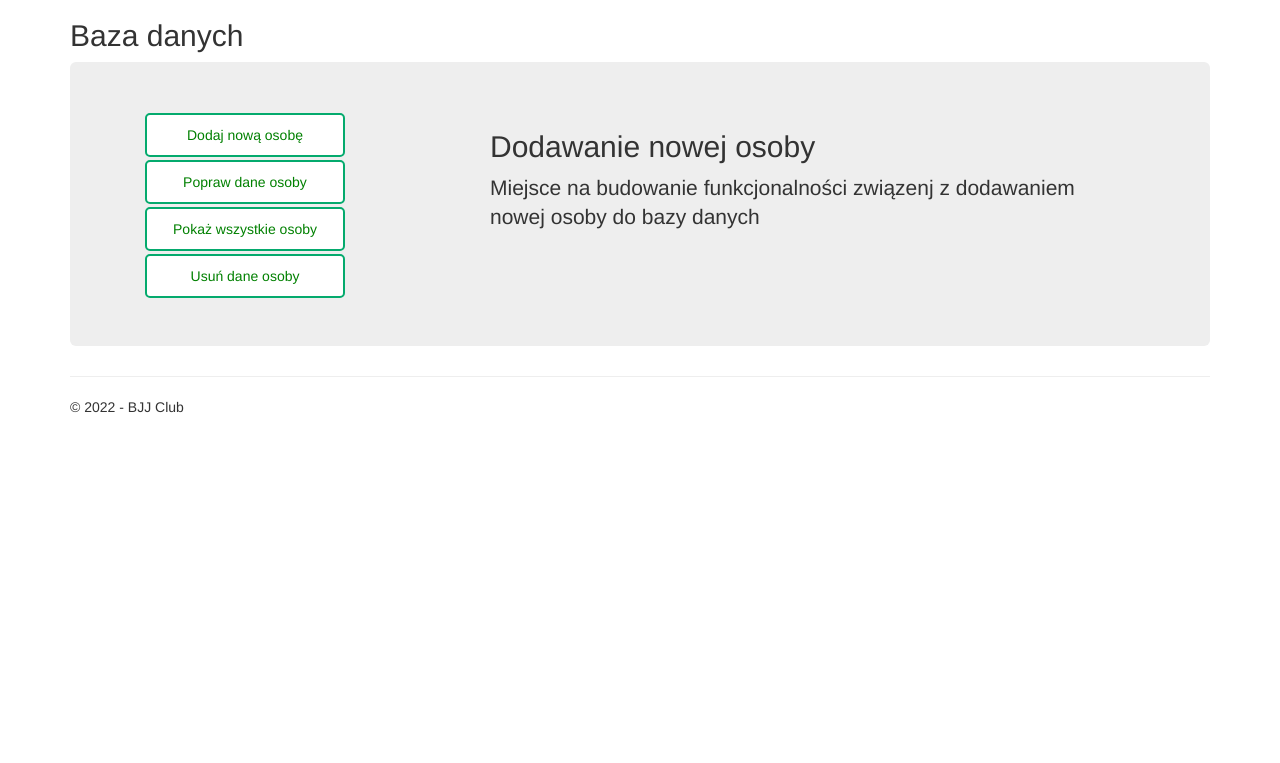
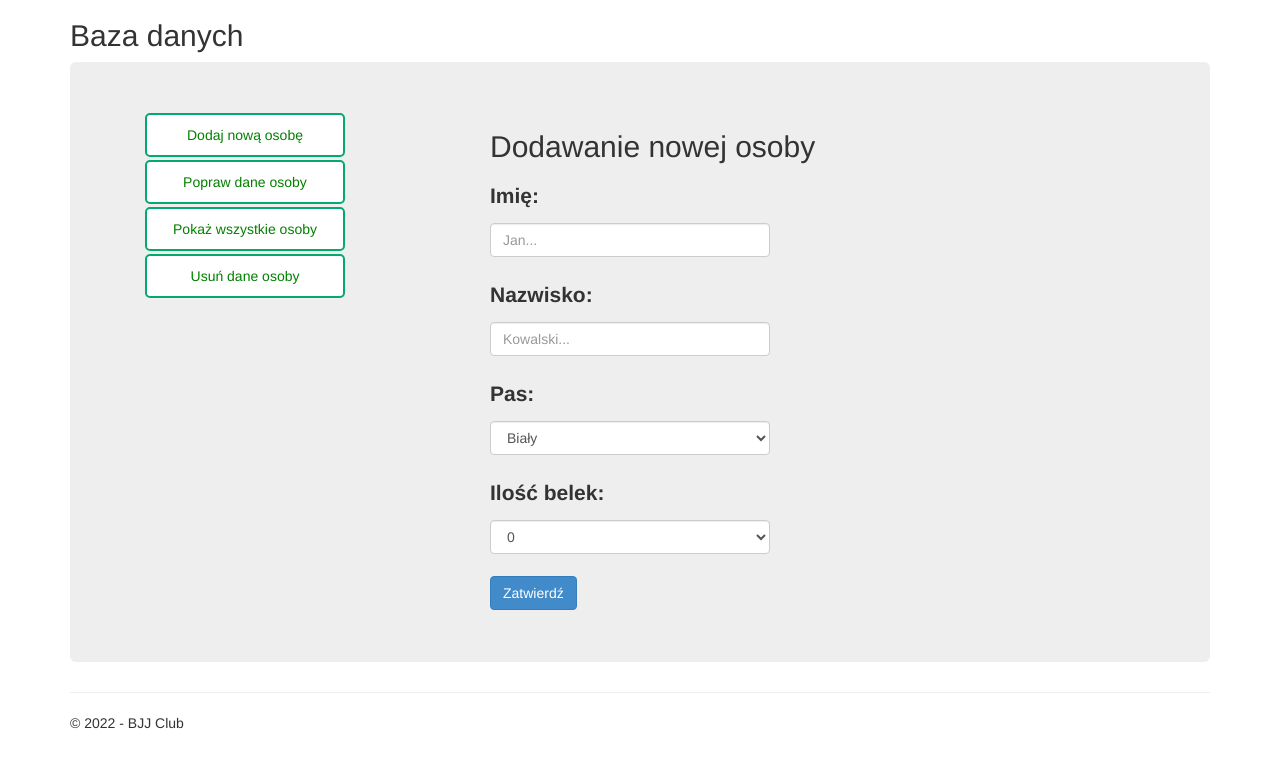
Before and after one commit to TomaszMeczkowski/Projekt_01_Web_Flask, a Flask app: page /baza_dodaj_osobe in a window 1280 px wide. Shown: the part 51-814 px from the top of the page. Before the commit the page ends 464 px from the top, so only its background shows below. Run offline with Flask 2, Linux system fonts and the light colour scheme; parts of the project's set-up code (start-up, migrations or seed data) failed here and were passed over; some libraries are stand-ins or nearby versions.

Commit message:
inch by inch

```diff
--- a/Aplikacja_klubowa_bjj/Aplikacja_klubowa_bjj/templates/baza_danych/baza_dodaj_osobe.html
+++ b/Aplikacja_klubowa_bjj/Aplikacja_klubowa_bjj/templates/baza_danych/baza_dodaj_osobe.html
@@ -3,7 +3,43 @@
 {% block body %}
 
 <h2>Dodawanie nowej osoby</h2>
-<p>Miejsce na budowanie funkcjonalności związenj z dodawaniem nowej osoby do bazy danych</p>
+<form action="#">
+
+    <div class="form-group">
+        <label for="name">Imię:</label>
+        <input type="text" name="name" id="name" class="form-control" placeholder="Jan...">
+    </div>
+
+    <div class="form-group">
+        <label for="last_name">Nazwisko:</label>
+        <input type="text" name="last_name" id="last_name" class="form-control" placeholder="Kowalski...">
+    </div>
+
+    <div class="form-group">
+        <label for="sel1">Pas:</label>
+        <select name="pas" id="pas" class="form-control">
+            <option value="Biały">Biały</option>
+            <option value="Niebieski">Niebieski</option>
+            <option value="Purpurowy">Purpurowy</option>
+            <option value="Brązowy">Brązowy</option>
+            <option value="Czarny">Czarny</option>
+        </select>
+    </div>
+
+    <div class="form-group">
+        <label for="sel1">Ilość belek:</label>
+        <select name="belki" id="belki" class="form-control">
+            <option value="0">0</option>
+            <option value="1">1</option>
+            <option value="2">2</option>
+            <option value="3">3</option>
+            <option value="4">4</option>
+        </select>
+    </div>
 
 
+    <!-- Przycisk do zatwierdzania  -->
+    <button type="submit" class="btn btn-primary">Zatwierdź</button>
+</form>
+
 {% endblock %}
```
